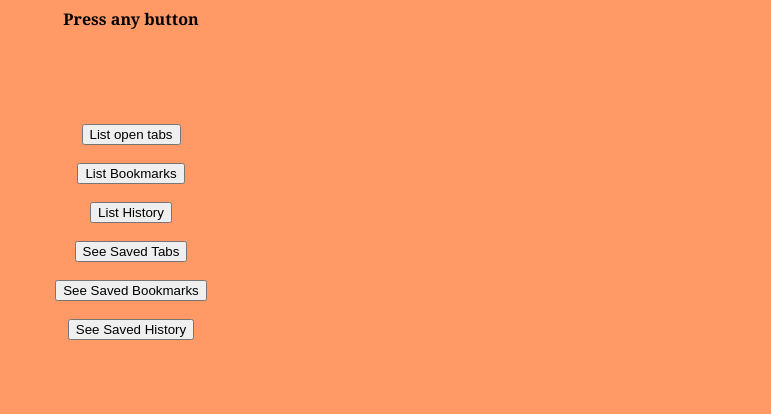
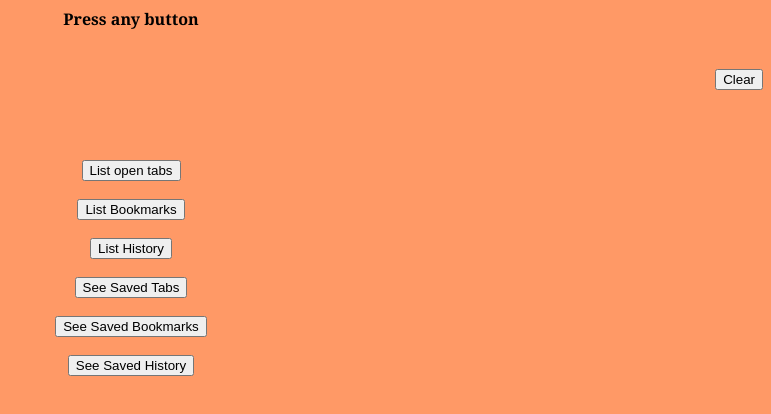
Before and after one commit to shwe87/syncTab, a website: page data/panel.html in a window 1280 px wide. Shown: the whole page, without its empty margins (509-1280 px from the left). Drawn offline with Linux system fonts and the light colour scheme.

Commit message:
clear button added to panel

```diff
--- a/data/panel.html
+++ b/data/panel.html
@@ -6,8 +6,11 @@
 <body bgcolor="FF9966" id="body">
 
 <center><font face="georgia"><h4> Press any button</h4></font><br></center>
+<button id="clear" style="float:right">Clear</button><br><br>
+
 
 <center><h3><p id="message"></p></h3></center>
+
 <ul id="tabs">
 </ul>
 <br><br>
@@ -20,6 +23,7 @@
 <button id="getSavedTabs">See Saved Tabs</button><br><br>
 <button id="getSavedBookmarks">See Saved Bookmarks</button><br><br>
 <button id="getSavedHistory">See Saved History</button><br><br>
+
 </center>
 
 
```
